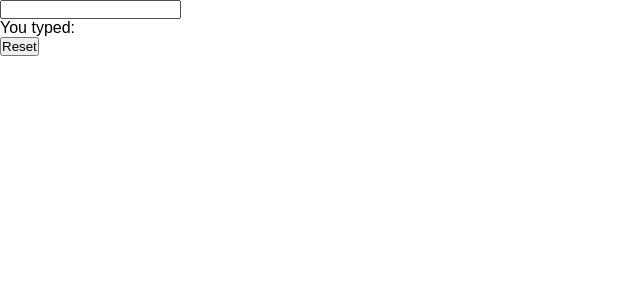
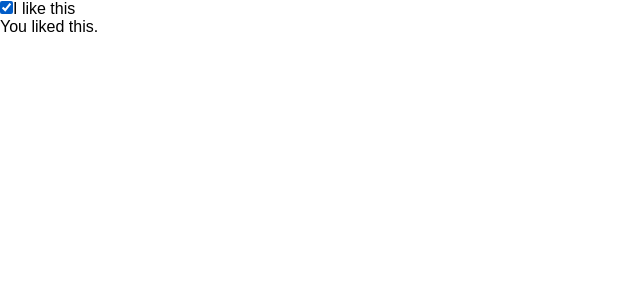
Before and after one commit to huyphamfc/react-typescript, a React (Vite) app: page / in a window 1280 px wide. Shown: the top 300 px of the page, without its empty margins (0-640 px from the left). Built offline with nearby package versions, Linux system fonts and the light colour scheme.

Commit message:
Checkbox

```diff
--- /dev/null
+++ b/src/03--checkbox/index.tsx
@@ -0,0 +1,20 @@
+import React, { ChangeEvent, useState } from 'react';
+
+function MyCheckbox() {
+  const [like, setLike] = useState<boolean>(true);
+
+  const handleChange = (e: ChangeEvent<HTMLInputElement>): void => {
+    setLike(e.target.checked);
+  };
+
+  return (
+    <>
+      <label>
+        <input type="checkbox" checked={like} onChange={handleChange} />I like this
+      </label>
+      <p>You {like ? 'liked' : 'did not like'} this.</p>
+    </>
+  );
+}
+
+export default MyCheckbox;
--- a/src/App.tsx
+++ b/src/App.tsx
@@ -1,9 +1,9 @@
 import React from 'react';
 
-import MyInput from './02--text-field';
+import MyCheckbox from './03--checkbox';
 
 function App() {
-  return <MyInput />;
+  return <MyCheckbox />;
 }
 
 export default App;
```
